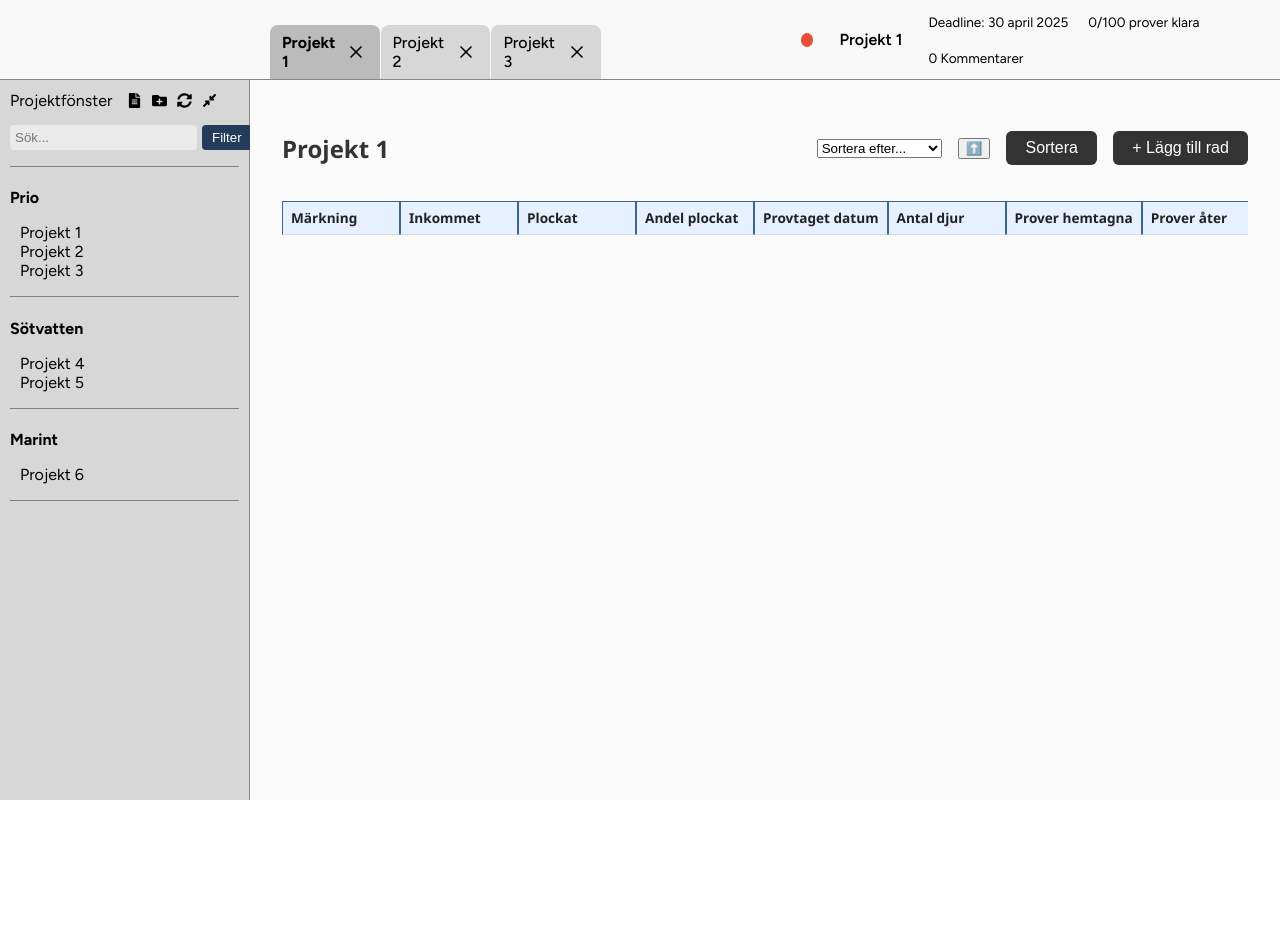
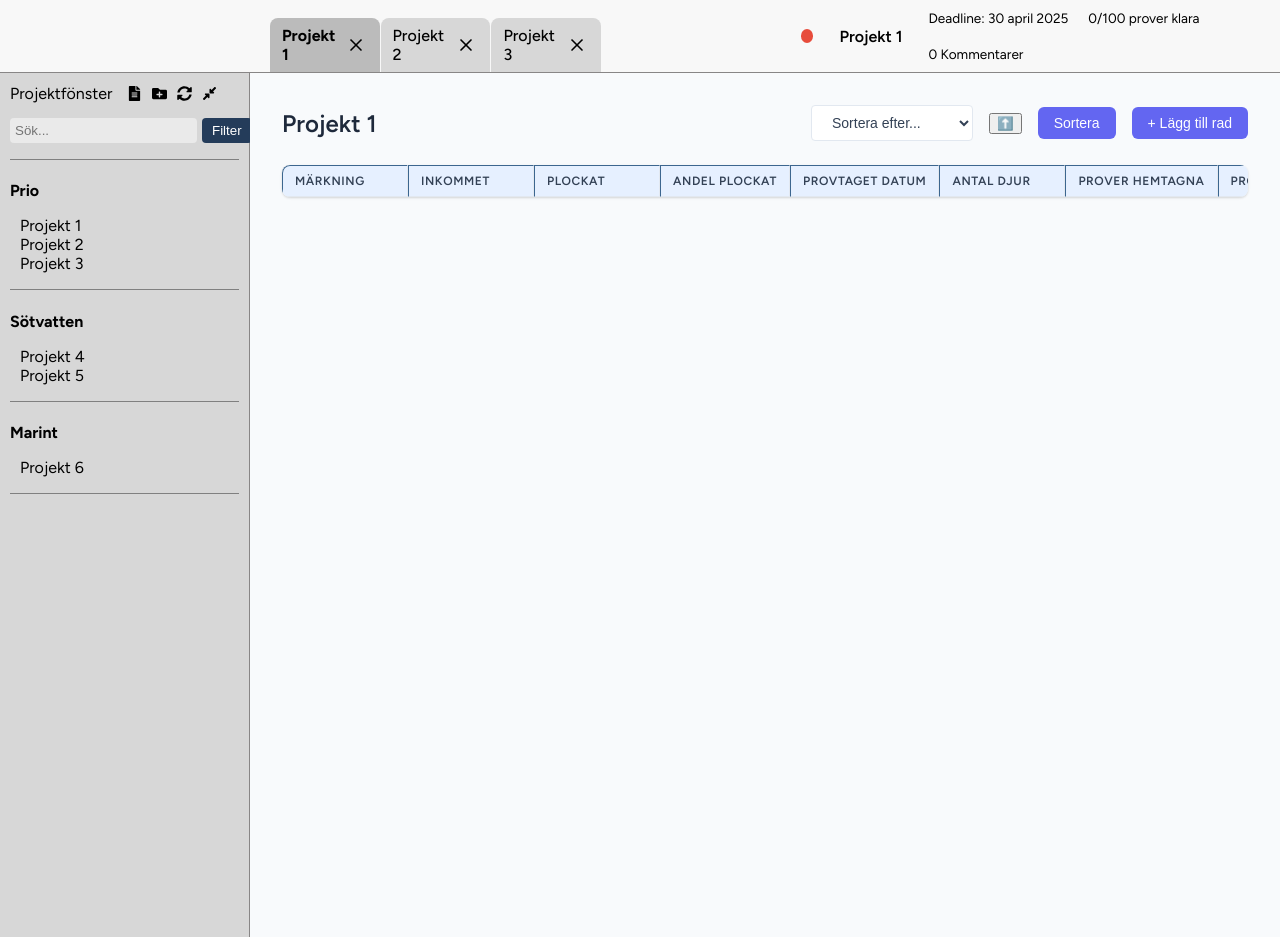
Before and after one commit to EliasKristmansson/dbtreact, a React (Vite) app in the folder reactproject1/: page / in a window 1280 px wide. Before the commit the page ends 800 px from the top, so only its background shows below. Built offline with nearby package versions, Linux system fonts and the light colour scheme.

Commit message:
added project tab functionality

```diff
--- a/reactproject1/src/App.jsx
+++ b/reactproject1/src/App.jsx
@@ -41,6 +41,31 @@ export default function App() {
         setNextId((prev) => prev + 1);
     };
 
+    const handleProjectCreate = (projectName) => {
+        const newId = nextId;
+        const newTab = { id: newId, name: projectName };
+        setTabs((prevTabs) => [...prevTabs, newTab]);
+        setProjectRows((prev) => ({ ...prev, [newId]: [] }));
+        setActiveTabId(newId);
+        setNextId((prev) => prev + 1);
+    };
+
+    const handleProjectOpen = (projectName) => {
+        // Check if project is already open
+        const existingTab = tabs.find(tab => tab.name === projectName);
+
+        if (existingTab) {
+            setActiveTabId(existingTab.id);
+        } else {
+            const newId = nextId;
+            const newTab = { id: newId, name: projectName };
+            setTabs((prevTabs) => [...prevTabs, newTab]);
+            setProjectRows((prev) => ({ ...prev, [newId]: [] }));
+            setActiveTabId(newId);
+            setNextId((prev) => prev + 1);
+        }
+    };
+
     const handleRowChange = (tabId, newRows) => {
         setProjectRows((prev) => ({
             ...prev,
@@ -75,7 +100,6 @@ export default function App() {
         }));
     };
 
-  // Hitta den aktuella tabben baserat på activeTabId
     const activeTab = tabs.find((tab) => tab.id === activeTabId);
 
     return (
@@ -91,7 +115,11 @@ export default function App() {
             />
 
             <div className="main-content">
-        <Sidebar onFilterClick={() => setShowFilter(true)} />
+                <Sidebar
+                    onFilterClick={() => setShowFilter(true)}
+                    onProjectCreate={handleProjectCreate}
+                    onProjectOpen={handleProjectOpen}
+                />
                 <Workspace
                     activeTabId={activeTabId}
                     projectRows={projectRows}
--- a/reactproject1/src/components/Sidebar.jsx
+++ b/reactproject1/src/components/Sidebar.jsx
@@ -2,7 +2,7 @@ import React, { useState } from "react";
 import Folder from "./Folder";
 import { FaFileAlt, FaFolderPlus, FaSyncAlt, FaCompressAlt } from "react-icons/fa";
 
-export default function Sidebar({ onFilterClick }) {
+export default function Sidebar({ onFilterClick, onProjectCreate, onProjectOpen }) {
 	const [folders, setFolders] = useState([
 		{ title: "Prio", projects: ["Projekt 1", "Projekt 2", "Projekt 3"] },
 		{ title: "Sötvatten", projects: ["Projekt 4", "Projekt 5"] },
@@ -16,13 +16,38 @@ export default function Sidebar({ onFilterClick }) {
 		}
 	};
 
+	const addProject = () => {
+		const folderIndex = 0;
+		if (folderIndex === null) return;
+
+		const idx = parseInt(folderIndex);
+		if (isNaN(idx) || idx < 0 || idx >= folders.length) {
+			alert("Ogiltigt mappindex");
+			return;
+		}
+
+		const projectName = prompt("Namn på nytt projekt:");
+		if (projectName) {
+			const updatedFolders = [...folders];
+			updatedFolders[idx].projects.push(projectName);
+			setFolders(updatedFolders);
+
+			// Call the onProjectCreate callback with the new project name
+			onProjectCreate(projectName);
+		}
+	};
+
+	const handleProjectDoubleClick = (projectName) => {
+		onProjectOpen(projectName);
+	};
+
 	return (
 		<div className="sidebar">
 			<div className="sidebar-container">
 				<p>Projektfönster</p>
 				<div className="sidebar-icons">
-          <FaFileAlt title="Lägg till fil" onClick={() => addFolder()} />
-          <FaFolderPlus title="Lägg till mapp" onClick={() => addFolder()} />
+					<FaFileAlt title="Lägg till projekt" onClick={addProject} />
+					<FaFolderPlus title="Lägg till mapp" onClick={addFolder} />
 					<FaSyncAlt title="Uppdatera" onClick={() => console.log("Refresh")} />
 					<FaCompressAlt title="Stäng öppna mappar" onClick={() => console.log("Minimera")} />
 				</div>
@@ -37,7 +62,11 @@ export default function Sidebar({ onFilterClick }) {
 
 			{folders.map((folder, idx) => (
 				<React.Fragment key={idx}>
-          <Folder title={folder.title} projects={folder.projects} />
+					<Folder
+						title={folder.title}
+						projects={folder.projects}
+						onProjectDoubleClick={handleProjectDoubleClick}
+					/>
 					<div className="divider-line"></div>
 				</React.Fragment>
 			))}
--- a/reactproject1/src/components/Workspace.css
+++ b/reactproject1/src/components/Workspace.css
@@ -1,6 +1,5 @@
 .workspace {
 	padding: 2rem;
-	font-family: 'Segoe UI', Tahoma, Geneva, Verdana, sans-serif;
 	background-color: #fafafa;
 	color: #333;
   }
@@ -142,3 +141,182 @@
 	border: 1px solid #ccc;
 	border-radius: 4px;
   }
+
+
+
+
+
+/* Updated Workspace.css */
+.workspace {
+	padding: 2rem;
+	background-color: #f8fafc;
+	min-height: 100vh;
+}
+
+.workspace-header {
+	display: flex;
+	justify-content: space-between;
+	align-items: center;
+	margin-bottom: 1.5rem;
+	flex-wrap: wrap;
+	gap: 1rem;
+}
+
+	.workspace-header h2 {
+		font-size: 1.5rem;
+		font-weight: 600;
+		color: #1e293b;
+		margin: 0;
+	}
+
+.table-container {
+	background-color: white;
+	border-radius: 0.5rem;
+	box-shadow: 0 1px 3px rgba(0, 0, 0, 0.1), 0 1px 2px rgba(0, 0, 0, 0.06);
+	overflow: hidden;
+	overflow-x: auto;
+}
+
+.project-table {
+	width: 100%;
+	border-collapse: separate; /* Changed from collapse to separate */
+	border-spacing: 0;
+	min-width: 1000px;
+}
+
+	.project-table thead {
+		background-color: #f1f5f9;
+	}
+
+		/* Rounded corners for the first and last th in the header */
+		.project-table thead tr:first-child th:first-child {
+			border-top-left-radius: 0.5rem;
+		}
+
+		.project-table thead tr:first-child th:last-child {
+			border-top-right-radius: 0.5rem;
+		}
+
+	/* Rounded corners for the first and last td in the last row */
+	.project-table tbody tr:last-child td:first-child {
+		border-bottom-left-radius: 0.5rem;
+	}
+
+	.project-table tbody tr:last-child td:last-child {
+		border-bottom-right-radius: 0.5rem;
+	}
+
+	.project-table th {
+		padding: 0.5rem 0.75rem;
+		text-align: left;
+		font-weight: 600;
+		color: #334155;
+		text-transform: uppercase;
+		font-size: 0.75rem;
+		letter-spacing: 0.05em;
+		border-bottom: 1px solid #e2e8f0;
+		border-right: 1px solid #e2e8f0;
+	}
+
+		.project-table th:last-child {
+			border-right: none;
+		}
+
+	.project-table td {
+		padding: 0.5rem 0.75rem;
+		border-bottom: 1px solid #e2e8f0;
+		border-right: 1px solid #e2e8f0;
+		color: #475569;
+	}
+
+		.project-table td:last-child {
+			border-right: none;
+		}
+
+	.project-table tr:last-child td {
+		border-bottom: none;
+	}
+
+	.project-table tr:hover {
+		background-color: #f8fafc;
+	}
+
+	.project-table input {
+		width: 100%;
+		border: 1px solid #e2e8f0;
+		border-radius: 0.25rem;
+		font-size: 0.875rem;
+		color: #334155;
+		transition: border-color 0.2s, box-shadow 0.2s;
+	}
+
+		.project-table input:focus {
+			outline: none;
+			border-color: #6366f1;
+			box-shadow: 0 0 0 2px rgba(99, 102, 241, 0.2);
+		}
+
+	.project-table button {
+		background: none;
+		border: none;
+		cursor: pointer;
+		color: #64748b;
+		transition: color 0.2s;
+		padding: 0.25rem;
+		border-radius: 0.25rem;
+	}
+
+		.project-table button:hover {
+			color: #475569;
+			background-color: #f1f5f9;
+		}
+
+.add-btn, .new-project-btn {
+	background-color: #6366f1;
+	color: white;
+	border: none;
+	padding: 0.5rem 1rem;
+	border-radius: 0.375rem;
+	font-weight: 500;
+	cursor: pointer;
+	transition: background-color 0.2s;
+	font-size: 0.875rem;
+}
+
+	.add-btn:hover, .new-project-btn:hover {
+		background-color: #4f46e5;
+	}
+
+.new-project {
+	display: flex;
+	justify-content: center;
+	align-items: center;
+	height: 50vh;
+}
+
+.new-project-btn {
+	padding: 0.75rem 1.5rem;
+	font-size: 1rem;
+}
+
+select {
+	padding: 0.5rem 1rem;
+	border: 1px solid #e2e8f0;
+	border-radius: 0.25rem;
+	font-size: 0.875rem;
+	color: #334155;
+	background-color: white;
+	cursor: pointer;
+}
+
+/* Responsive adjustments */
+@media (max-width: 768px) {
+	.workspace {
+		padding: 1rem;
+	}
+
+	.workspace-header {
+		flex-direction: column;
+		align-items: flex-start;
+	}
+}
```
Lines whose indentation alone changed are shown as unchanged.
